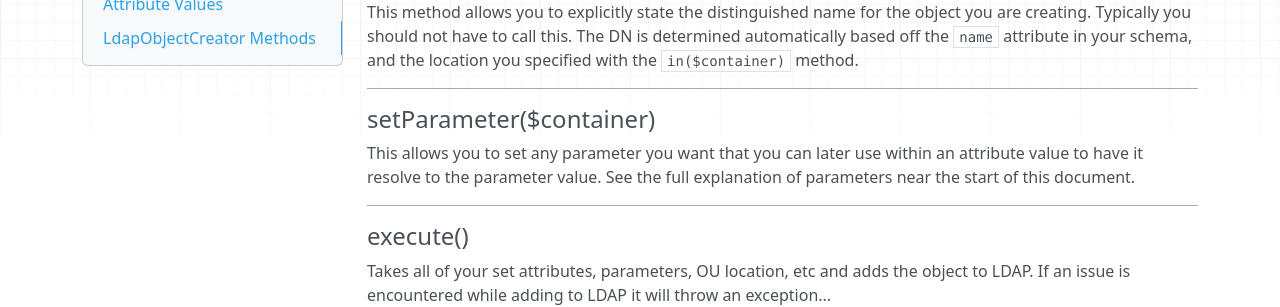
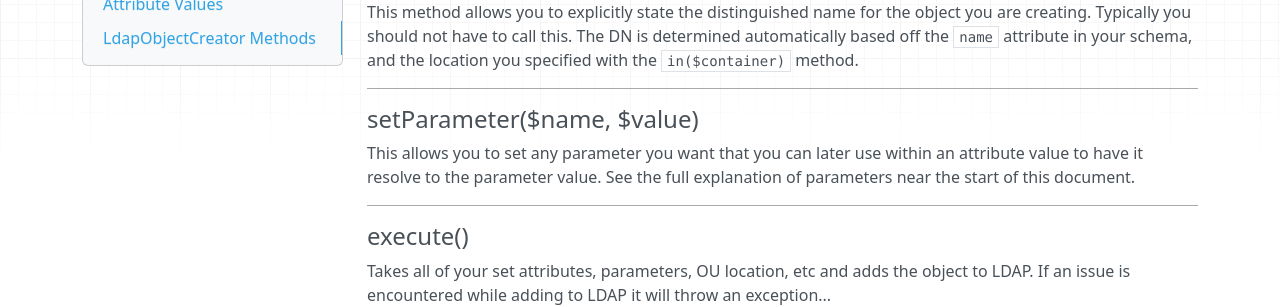
Before and after one commit to ldaptools/ldaptools, an MkDocs documentation site: the page built from docs/en/tutorials/Creating-LDAP-Objects.md, in a window 1280 px wide and 900 px high, scrolled down 1667 px. Shown: the part 158-465 px from the top of the window. Built offline with MkDocs 1.6.1, drawn with Linux system fonts in a browser that asks for light colours; nearby versions of some CDN libraries.

Commit message:
Small correction in the docs.

```diff
--- a/docs/en/tutorials/Creating-LDAP-Objects.md
+++ b/docs/en/tutorials/Creating-LDAP-Objects.md
@@ -90,7 +90,7 @@ not have to call this. The DN is determined automatically based off the `name` a
 location you specified with the `in($container)` method.
 
 ------------------------
-#### setParameter($container)
+#### setParameter($name, $value)
 
 This allows you to set any parameter you want that you can later use within an attribute value to have it resolve to the
 parameter value. See the full explanation of parameters near the start of this document.
```
